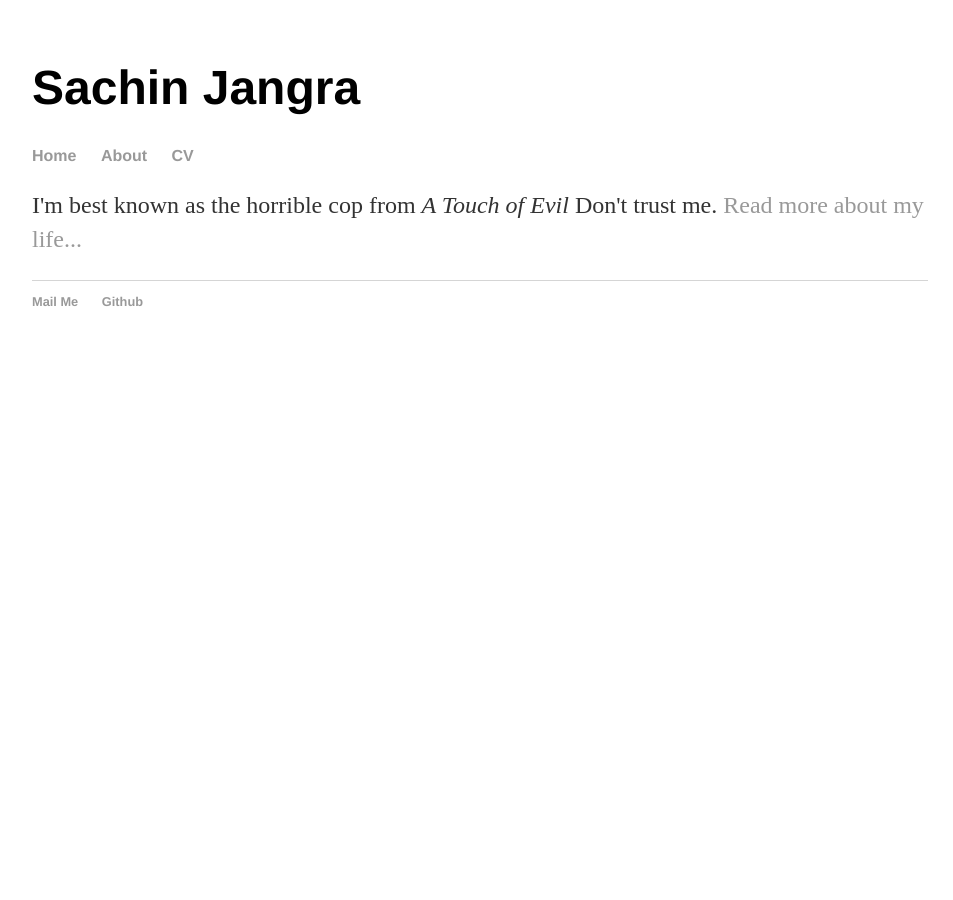
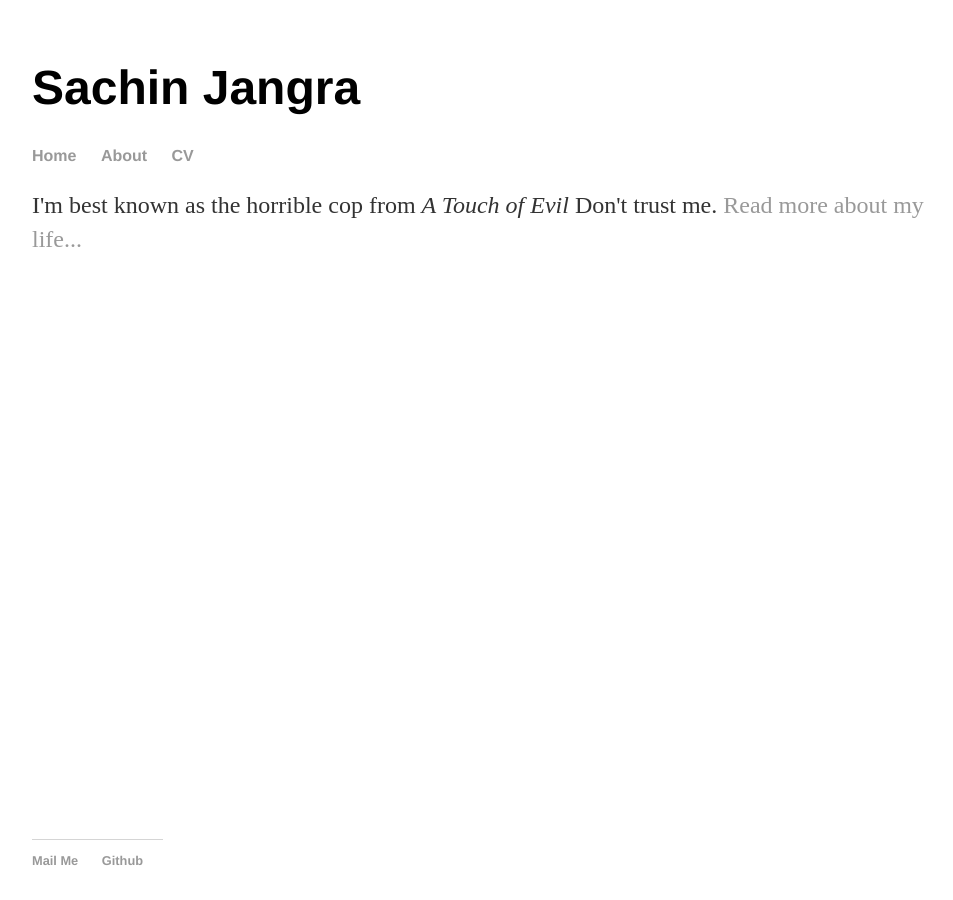
Before and after one commit to schinj/schinj.github.io, a Jekyll site: the page built from index.html, in a window 1280 px wide. Shown: the whole page, without its empty margins (160-1113 px from the left). Built offline with Jekyll 4.4.1, drawn with Linux system fonts in a browser that asks for light colours.

Commit message:
changing css.

```diff
--- a/css/main.css
+++ b/css/main.css
@@ -29,6 +29,9 @@ p {
     color: #333;
 }
 footer {
+    position: absolute;
+    bottom: 0;
+    height: 60px;
     border-top: 1px solid #d5d5d5;
     font-size: .8em;
 }
```
